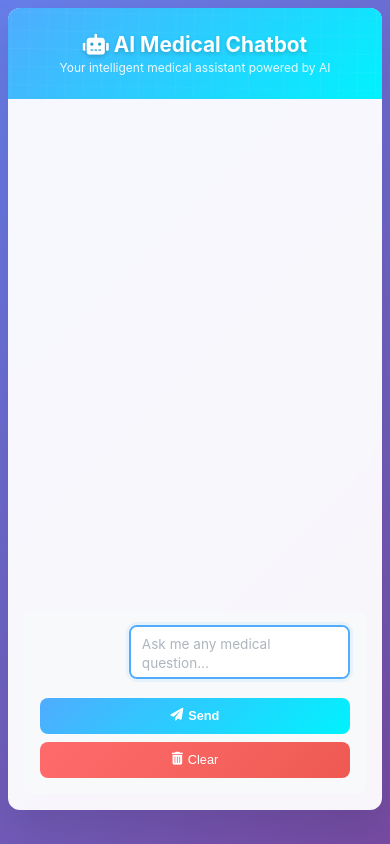
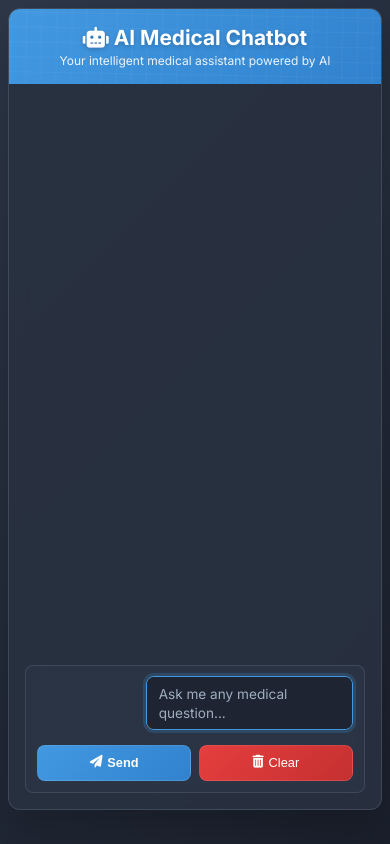
Before and after one commit to anishks07/Medical-Chatbot, a Flask app: page / in a window 390 px wide. Run offline with Flask 3, Linux system fonts and the light colour scheme.

Commit message:
ui updata and new data

```diff
--- a/app/templates/index.html
+++ b/app/templates/index.html
@@ -4,13 +4,7 @@
     <meta charset="UTF-8" />
     <meta name="viewport" content="width=device-width, initial-scale=1.0">
     <title>🔍 AI Medical Chatbot</title>
-    <link         .input-section {
-            background: #f8f9fa;
-            padding: 0.5rem;
-            border-radius: 8px;
-            margin-top: auto;
-            margin-bottom: 0;
-        }ttps://fonts.googleapis.com/css2?family=Inter:wght@300;400;500;600;700&display=swap" rel="stylesheet">
+    <link href="https://fonts.googleapis.com/css2?family=Inter:wght@300;400;500;600;700&display=swap" rel="stylesheet">
     <link href="https://cdnjs.cloudflare.com/ajax/libs/font-awesome/6.0.0/css/all.min.css" rel="stylesheet">
     <style>
         * {
@@ -21,19 +15,20 @@
 
         body {
             font-family: 'Inter', sans-serif;
-            background: linear-gradient(135deg, #667eea 0%, #764ba2 100%);
+            background: linear-gradient(135deg, #2d3748 0%, #1a202c 100%);
             min-height: 100vh;
             padding: 1rem;
-            color: #333;
+            color: #e2e8f0;
         }
 
         .main-container {
             max-width: 900px;
             margin: 0 auto;
-            background: rgba(255, 255, 255, 0.95);
+            background: rgba(45, 55, 72, 0.9);
             backdrop-filter: blur(10px);
             border-radius: 20px;
-            box-shadow: 0 20px 40px rgba(0, 0, 0, 0.1);
+            box-shadow: 0 20px 40px rgba(0, 0, 0, 0.2);
+            border: 1px solid rgba(255, 255, 255, 0.1);
             overflow: hidden;
             min-height: 90vh;
             display: flex;
@@ -41,7 +36,7 @@
         }
 
         .header {
-            background: linear-gradient(135deg, #4facfe 0%, #00f2fe 100%);
+            background: linear-gradient(135deg, #4299e1 0%, #3182ce 100%);
             padding: 1rem;
             text-align: center;
             position: relative;
@@ -89,11 +84,11 @@
             padding: 2rem 2rem 0 2rem;
             display: flex;
             flex-direction: column;
-            height: 100%;
+            background: rgba(26, 32, 44, 0.2);
         }
 
         .error {
-            background: linear-gradient(135deg, #ff6b6b, #ee5a52);
+            background: linear-gradient(135deg, #ef4444 0%, #dc2626 100%);
             color: white;
             padding: 1rem;
             border-radius: 12px;
@@ -101,6 +96,7 @@
             display: flex;
             align-items: center;
             animation: slideInFromTop 0.5s ease-out;
+            border: 1px solid rgba(255, 255, 255, 0.1);
         }
 
         .error i {
@@ -113,6 +109,7 @@
             overflow-y: auto;
             margin-bottom: 1rem;
             padding-right: 0.5rem;
+            min-height: 200px;
         }
 
         #chat-box::-webkit-scrollbar {
@@ -120,12 +117,12 @@
         }
 
         #chat-box::-webkit-scrollbar-track {
-            background: #f1f1f1;
+            background: rgba(255, 255, 255, 0.05);
             border-radius: 4px;
         }
 
         #chat-box::-webkit-scrollbar-thumb {
-            background: linear-gradient(135deg, #667eea, #764ba2);
+            background: linear-gradient(135deg, #6366f1, #8b5cf6);
             border-radius: 4px;
         }
 
@@ -184,27 +181,31 @@
         }
 
         .user {
-            background: linear-gradient(135deg, #4facfe 0%, #00f2fe 100%);
+            background: linear-gradient(135deg, #4299e1 0%, #3182ce 100%);
             color: white;
             margin-left: auto;
             text-align: right;
             border-bottom-right-radius: 8px;
+            border: 1px solid rgba(255, 255, 255, 0.1);
         }
 
         .assistant {
-            background: linear-gradient(135deg, #f093fb 0%, #f5576c 100%);
-            color: white;
+            background: linear-gradient(135deg, #4a5568 0%, #2d3748 100%);
+            color: #e2e8f0;
             margin-right: auto;
             text-align: left;
             border-bottom-left-radius: 8px;
+            border: 1px solid rgba(255, 255, 255, 0.1);
         }
 
         .input-section {
-            background: #f8f9fa;
-            padding: 0.7rem;
+            background: rgba(45, 55, 72, 0.6);
+            padding: 0.5rem;
             border-radius: 8px;
             margin-top: auto;
             margin-bottom: 0;
+            border: 1px solid rgba(255, 255, 255, 0.1);
+            backdrop-filter: blur(10px);
         }
 
         .input-form {
@@ -223,30 +224,31 @@
             min-height: 36px;
             max-height: 120px;
             padding: 0.5rem 0.7rem;
-            border: 2px solid #e9ecef;
+            border: 1px solid rgba(255, 255, 255, 0.2);
             border-radius: 8px;
             font-size: 0.85rem;
             font-family: inherit;
             resize: none;
             transition: all 0.3s ease;
-            background: white;
+            background: rgba(26, 32, 44, 0.7);
+            color: #e2e8f0;
             outline: none;
             overflow-y: auto;
             line-height: 1.4;
         }
 
         textarea:focus {
-            border-color: #4facfe;
-            box-shadow: 0 0 0 3px rgba(79, 172, 254, 0.1);
-            transform: translateY(-2px);
+            border-color: #4299e1;
+            box-shadow: 0 0 0 3px rgba(66, 153, 225, 0.2);
+            transform: translateY(-1px);
         }
 
         textarea::placeholder {
-            color: #adb5bd;
+            color: #a0aec0;
         }
 
         .send-btn {
-            background: linear-gradient(135deg, #4facfe 0%, #00f2fe 100%);
+            background: linear-gradient(135deg, #4299e1 0%, #3182ce 100%);
             color: white;
             border: none;
             padding: 0.5rem 0.8rem;
@@ -261,11 +263,13 @@
             gap: 0.3rem;
             height: 36px;
             min-width: 90px;
+            border: 1px solid rgba(255, 255, 255, 0.1);
         }
 
         .send-btn:hover {
-            transform: translateY(-2px);
-            box-shadow: 0 8px 25px rgba(79, 172, 254, 0.3);
+            transform: translateY(-1px);
+            box-shadow: 0 8px 25px rgba(66, 153, 225, 0.3);
+            background: linear-gradient(135deg, #3182ce 0%, #2c5282 100%);
         }
 
         .send-btn:active {
@@ -285,7 +289,7 @@
         }
 
         .clear-btn {
-            background: linear-gradient(135deg, #ff6b6b, #ee5a52);
+            background: linear-gradient(135deg, #e53e3e 0%, #c53030 100%);
             color: white;
             border: none;
             padding: 0.5rem 0.8rem;
@@ -300,11 +304,13 @@
             gap: 0.3rem;
             height: 36px;
             min-width: 90px;
+            border: 1px solid rgba(255, 255, 255, 0.1);
         }
 
         .clear-btn:hover {
-            transform: translateY(-2px);
-            box-shadow: 0 8px 25px rgba(255, 107, 107, 0.3);
+            transform: translateY(-1px);
+            box-shadow: 0 8px 25px rgba(229, 62, 62, 0.3);
+            background: linear-gradient(135deg, #fc8181 0%, #e53e3e 100%);
         }
 
         .clear-btn:active {
@@ -329,12 +335,13 @@
             }
 
             .main-container {
-                min-height: 95vh;
+                height: 95vh;
+                max-height: 95vh;
                 border-radius: 12px;
             }
 
             .header {
-                padding: 1.5rem 1rem;
+                padding: 1rem;
             }
 
             .header h1 {
@@ -349,27 +356,33 @@
                 padding: 1rem;
             }
 
+            #chat-box {
+                max-height: calc(100vh - 280px);
+            }
+
             .input-form {
                 flex-direction: column;
-                gap: 0.8rem;
+                gap: 0.6rem;
+            }
+
+            .buttons-container {
+                flex-direction: row;
+                width: 100%;
+                gap: 0.5rem;
             }
 
             .send-btn {
-                width: 100%;
+                flex: 1;
+                min-width: auto;
+            }
+
+            .clear-btn {
+                flex: 1;
+                min-width: auto;
             }
 
             .message {
                 max-width: 95%;
-            }
-
-            .buttons-container {
-                flex-direction: column;
-                width: 100%;
-            }
-
-            .clear-btn {
-                width: 100%;
-                justify-content: center;
             }
         }
 
@@ -383,7 +396,11 @@
             }
 
             .input-section {
-                padding: 1rem;
+                padding: 0.7rem;
+            }
+
+            #chat-box {
+                max-height: calc(100vh - 300px);
             }
         }
 
@@ -448,7 +465,7 @@
                             <i class="fas fa-paper-plane"></i>
                             Send
                         </button>
-                        <button type="button" class="clear-btn" onclick="window.location.href='{{ url_for('clear') }}';">
+                        <button type="button" class="clear-btn" onclick="window.location.href='{{ url_for('clear') }}'">
                             <i class="fas fa-trash-alt"></i>
                             Clear
                         </button>
```
Also changed, not shown: 1 other file.
